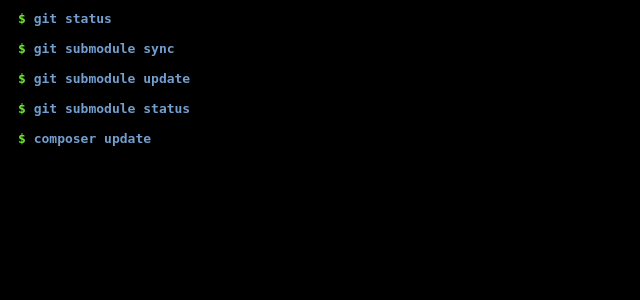
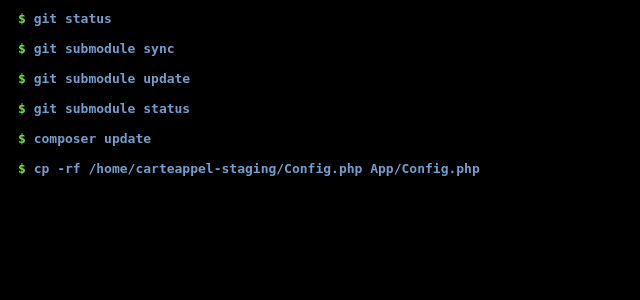
Before and after one commit to dominique09/CarteAppel, a PHP site: page /deploy.php in a window 1280 px wide. Shown: the part 182-482 px from the top of the page, without its empty margins (0-640 px from the left). Run offline with PHP 8.4, Linux system fonts and the light colour scheme.

Commit message:
add config transform

```diff
--- a/deploy.php
+++ b/deploy.php
@@ -17,6 +17,7 @@
     'git submodule update',
     'git submodule status',
     'composer update',
+    'cp -rf /home/carteappel-staging/Config.php App/Config.php',
 );
 
 // Run the commands for output
```
